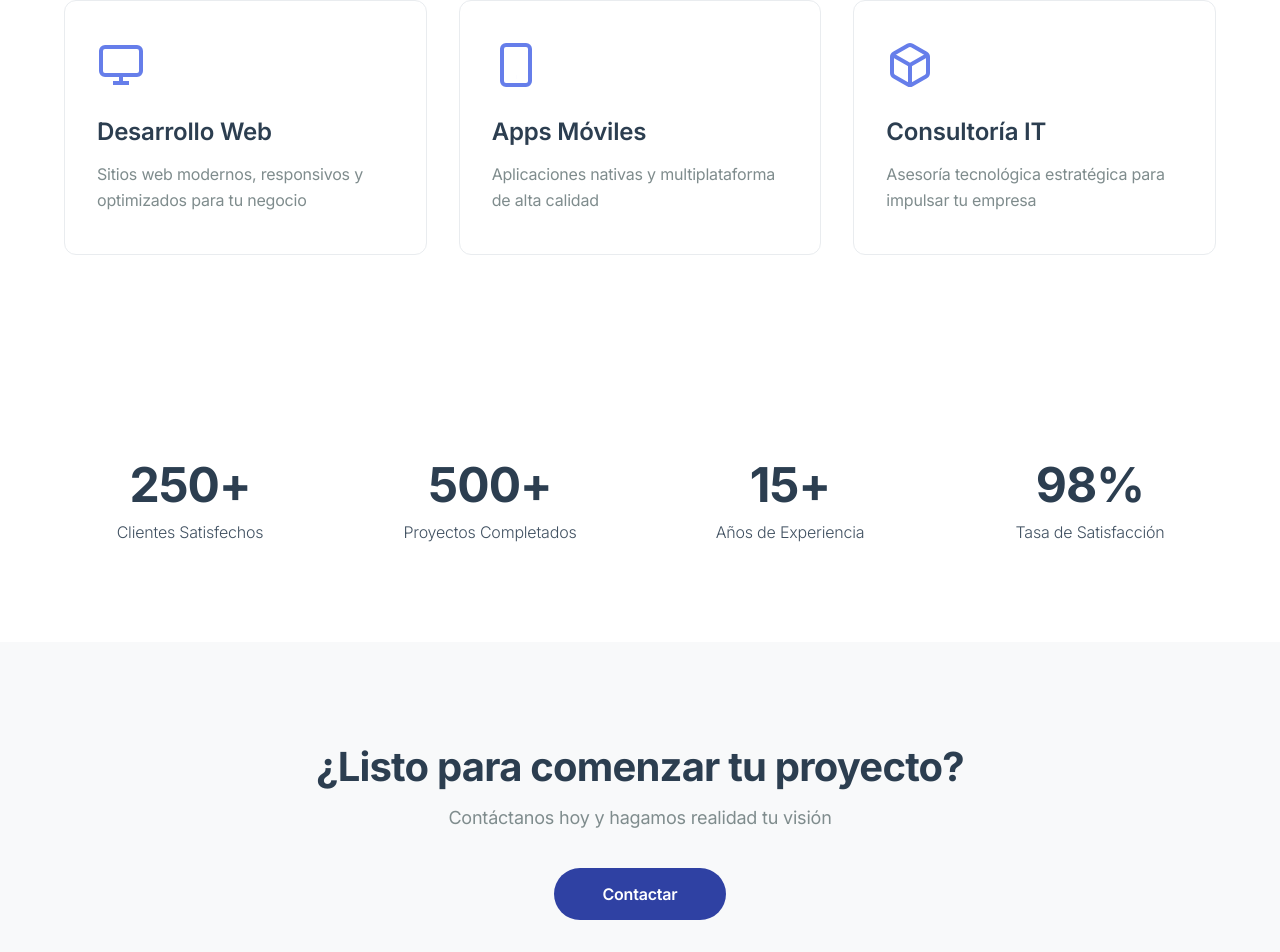
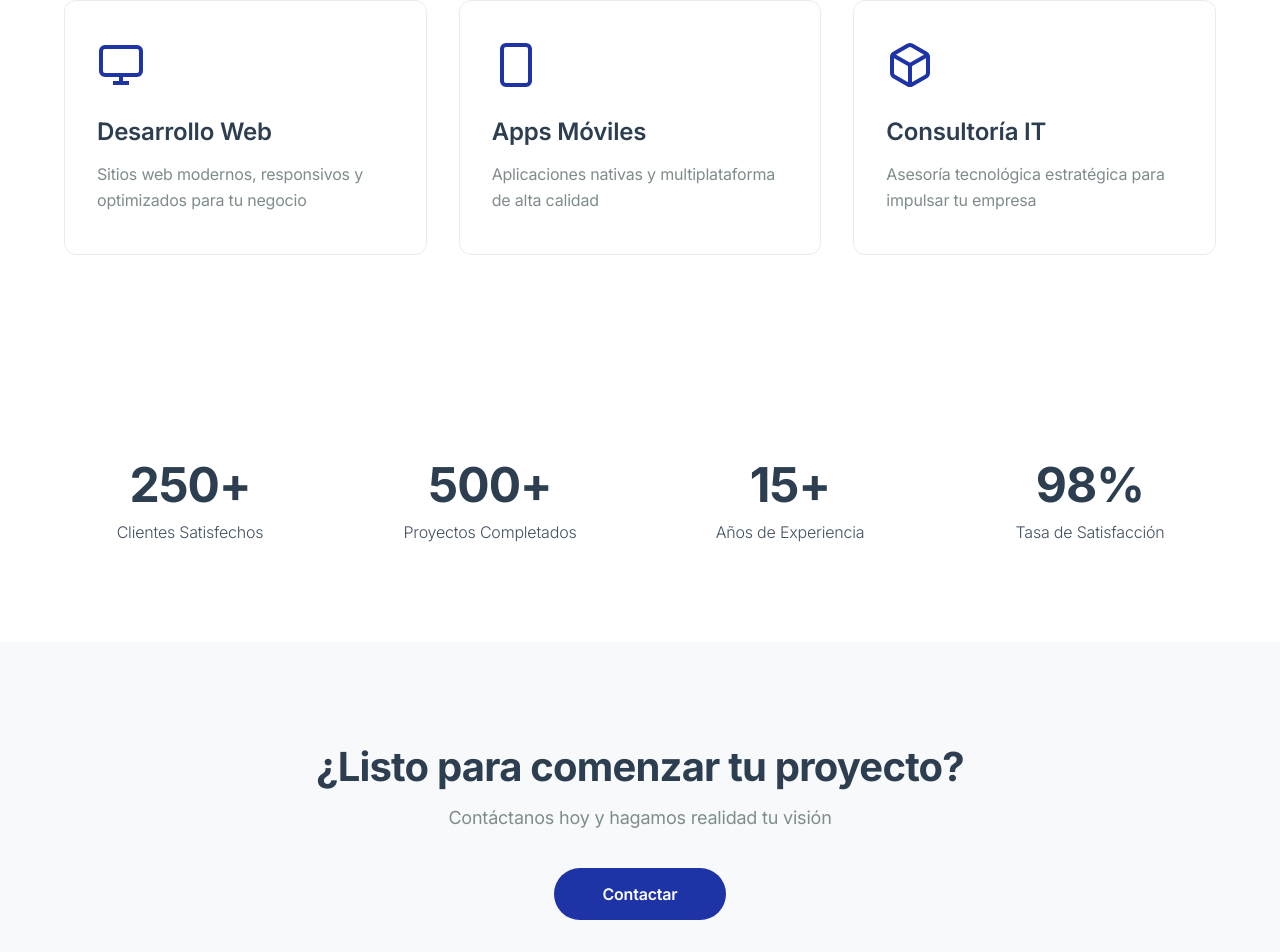
Before and after one commit to JuanMalaver1511/corrector-ia, an Angular app in the folder frontend/: page /inicio in a window 1280 px wide. Shown: the part 809-1761 px from the top of the page. Built offline with nearby package versions, Linux system fonts and the light colour scheme; sample sign-in values are in the browser's storage.

Commit message:
Actualizar colores de iconos y botones secundarios para mejorar la coherencia visual

```diff
--- a/frontend/src/app/components/inicio/inicio.css
+++ b/frontend/src/app/components/inicio/inicio.css
@@ -93,7 +93,7 @@
 }
 
 .service-icon {
-  color: #667eea;
+  color: #1e33a6;
   margin-bottom: 24px;
 }
 
@@ -164,7 +164,7 @@
 }
 
 .cta-button-secondary {
-  background: #2f41a3;
+  background: #1e33a6;
   color: var(--white);
   border: none;
   padding: 16px 48px;
```
